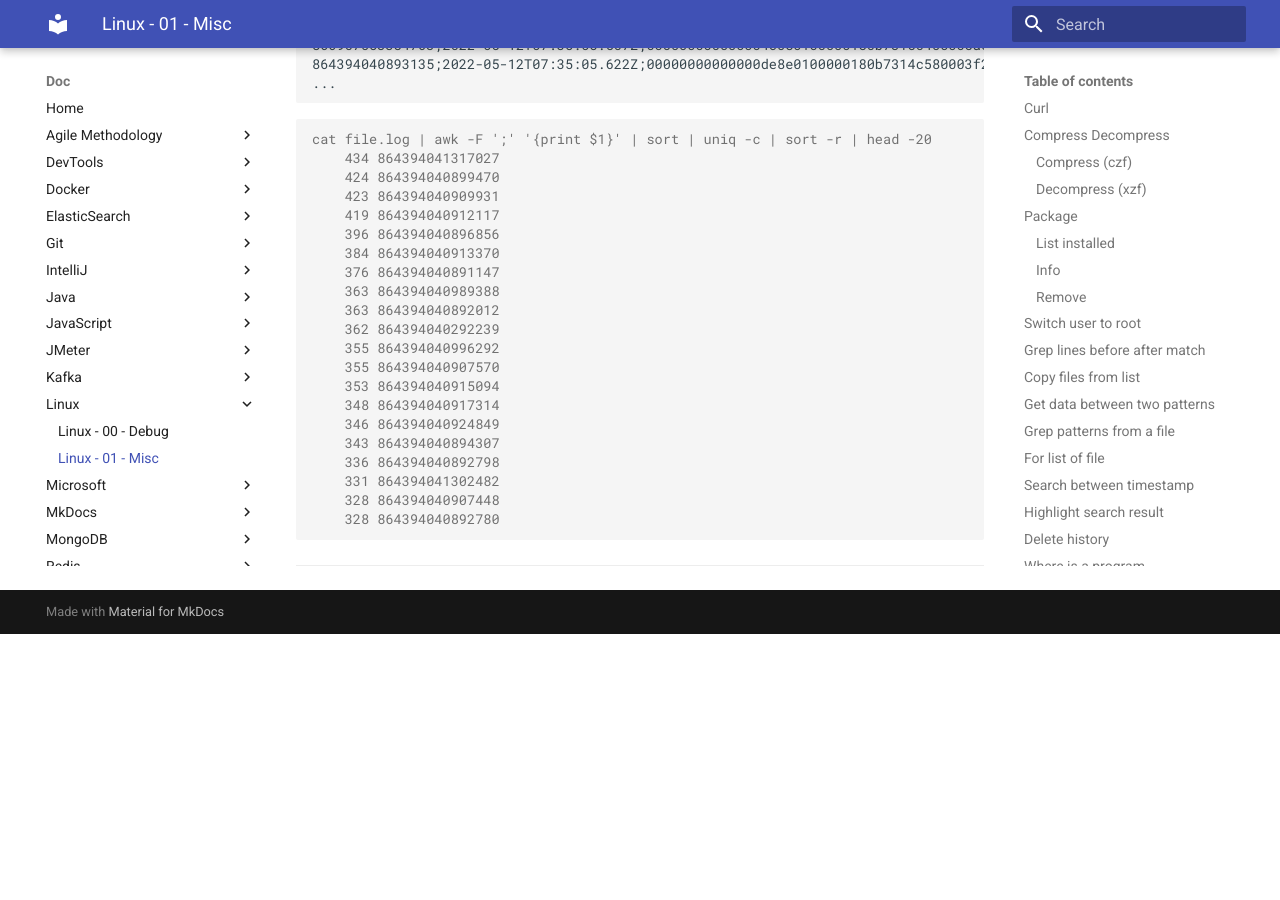
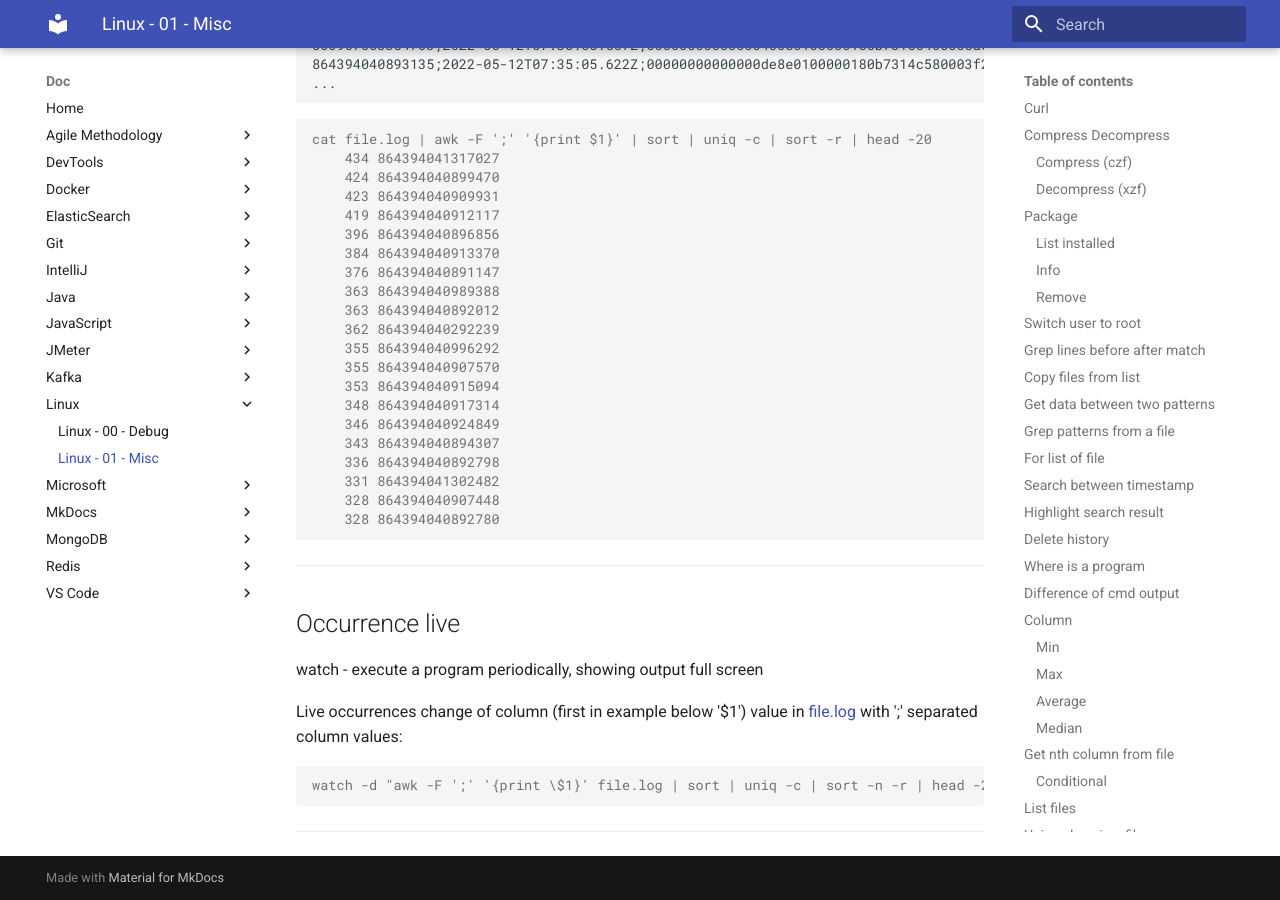
Before and after one commit to oldu73/doc, an MkDocs documentation site: the page built from docs/linux/1-linux-misc.md, in a window 1280 px wide and 900 px high, scrolled down 13682 px. Built offline with MkDocs 1.6.1 and Material for MkDocs 9.7.7, drawn with Linux system fonts in a browser that asks for light colours; before the commit the page ends 14316 px from its top, so only the background shows below that.

Commit message:
linux debug tool box and watch live change of a file

````diff
--- a/docs/linux/1-linux-misc.md
+++ b/docs/linux/1-linux-misc.md
@@ -732,3 +732,15 @@ cat file.log | awk -F ';' '{print $1}' | sort | uniq -c | sort -r | head -20
 ```
 
 ***
+
+## Occurrence live
+
+watch - execute a program periodically, showing output full screen
+
+Live occurrences change of column (first in example below '$1') value in [file.log](#occurrence-of-column-value) with ';' separated column values:
+
+```console
+watch -d "awk -F ';' '{print \$1}' file.log | sort | uniq -c | sort -n -r | head -20"
+```
+
+***
````
Also changed, not shown: docs/linux/0-linux-debug.md (+2 -0 lines).
